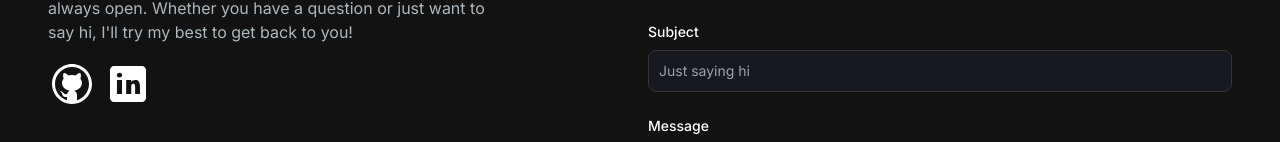
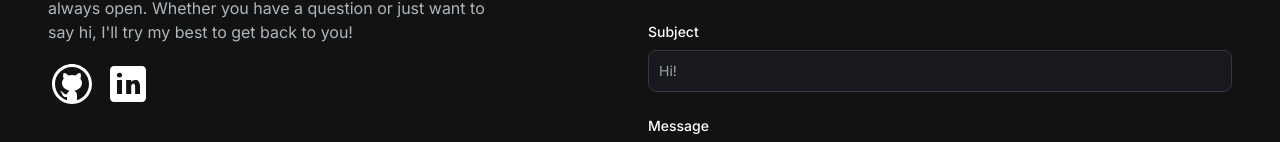
Before and after one commit to BP04/portfolio-website, a Next.js app in the folder portfolio/: page / in a window 1280 px wide. Shown: the part 1176-1318 px from the top of the page. Built offline with nearby package versions, Linux system fonts and the light colour scheme.

Commit message:
style: fixed typo

```diff
--- a/portfolio/src/app/components/Contact.jsx
+++ b/portfolio/src/app/components/Contact.jsx
@@ -76,7 +76,7 @@ const Contact = () => {
                                 onChange={(e) => setSubject(e.target.value)}
                                 required
                                 className="bg-[#18191E] border border-[#33353F] placeholder-[#9CA2A9] text-gray-100 text-sm rounded-lg block w-full p-2.5"
-                                placeholder="Just saying hi"
+                                placeholder="Hi!"
                             />
                         </div>
                         <div className="mb-6">
```
